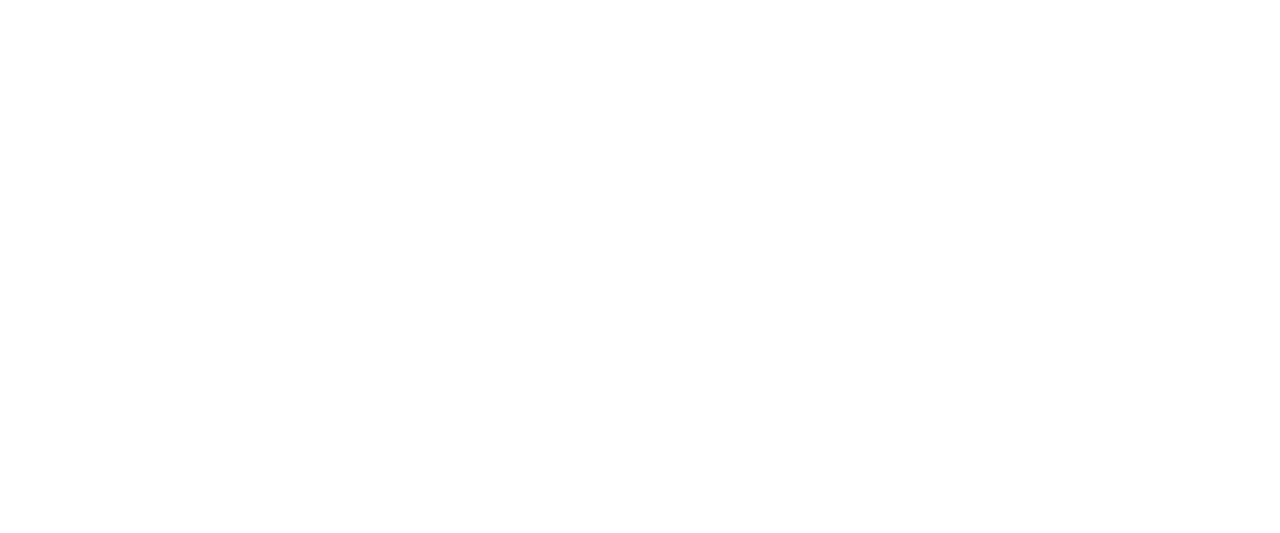
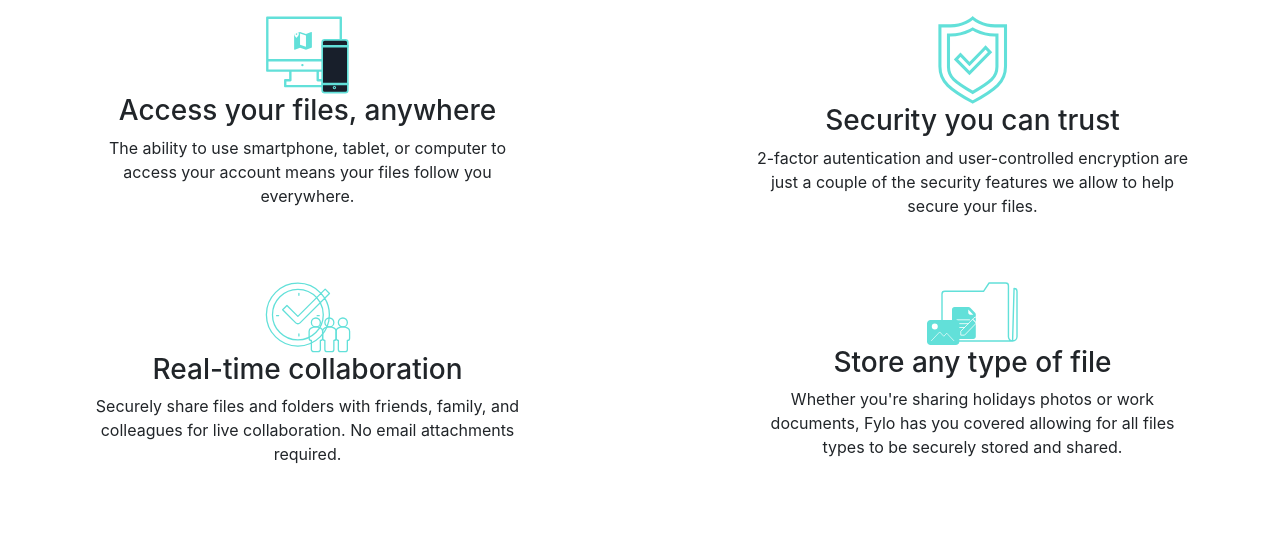
Before and after one commit to Airy-Dev6/s7-sass-repaso, a plain HTML site: page index.html in a window 1280 px wide. Drawn offline with nearby package versions, Linux system fonts and the light colour scheme.

Commit message:
first row body

```diff
--- a/index.html
+++ b/index.html
@@ -12,8 +12,84 @@
 </head>
 
 <body>
+  <!--first row body-->
   <div class="container">
-
+    <section class="row section-features mt-3 mb-3 d-flex justify-content-between">
+      <article class="col-12 col-md-5 mb-md-5 ">
+        <div class="row ">
+          <div class="col-12 d-flex justify-content-center">
+            <img class="img-features" src="./assets/images/icon-access-anywhere.svg" alt="icon-access-anywhere">
+          </div>
+          <div class="col-12 d-flex justify-content-center">
+            <h3>
+              Access your files, anywhere
+            </h3>
+          </div>
+          <div class="col-12 text-center">
+            <p>
+              The ability to use smartphone, tablet, or computer to access your account means your files follow you
+              everywhere.
+            </p>
+          </div>
+        </div>
+      </article>
+      <article class="col-12 col-md-5  mb-md-5 ">
+        <div class="row">
+          <div class="col-12 d-flex justify-content-center">
+            <img class="img-features" src="./assets/images/icon-security.svg" alt="icon-security">
+          </div>
+          <div class="col-12 d-flex justify-content-center">
+            <h3>
+              Security you can trust
+            </h3>
+          </div>
+          <div class="col-12 text-center ">
+            <p>
+              2-factor autentication and user-controlled encryption are just a couple of the security features we allow
+              to help secure your files.
+            </p>
+          </div>
+        </div>
+      </article>
+      <article class="col-12 col-md-5 mb-md-5 ">
+        <div class="row">
+          <div class="col-12 d-flex justify-content-center">
+            <img class="img-features" src="./assets/images/icon-collaboration.svg" alt="icon-collaboration">
+          </div>
+          <div class="col-12 d-flex justify-content-center">
+            <h3>
+              Real-time collaboration
+            </h3>
+          </div>
+          <div class="col-12 text-center">
+            <p>
+              Securely share files and folders with friends, family, and colleagues for live collaboration. No email
+              attachments required.
+            </p>
+          </div>
+        </div>
+      </article>
+      <article class="col-12 col-md-5  mb-md-5 ">
+        <div class="row">
+          <div class="col-12 d-flex justify-content-center">
+            <img class="img-features" src="./assets/images/icon-any-file.svg" alt="icon-any-file">
+          </div>
+          <div class="col-12 d-flex justify-content-center">
+            <h3>
+              Store any type of file
+            </h3>
+          </div>
+          <div class="col-12 text-center">
+            <p>
+              Whether you're sharing holidays photos or work documents, Fylo has you covered allowing for all files
+              types to be securely stored and shared.
+            </p>
+          </div>
+        </div>
+      </article>
+    </section>
+    <!--first row body end-->
+    <!--Second row body-->
   </div>
 
   <script src="https://code.jquery.com/jquery-3.4.1.min.js"
```
